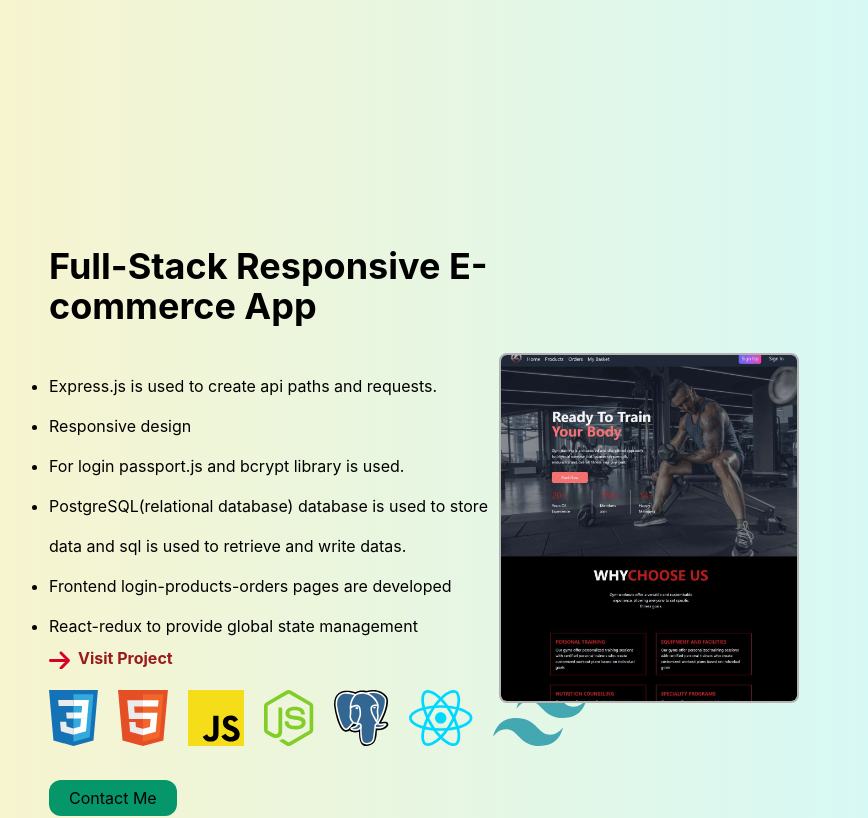
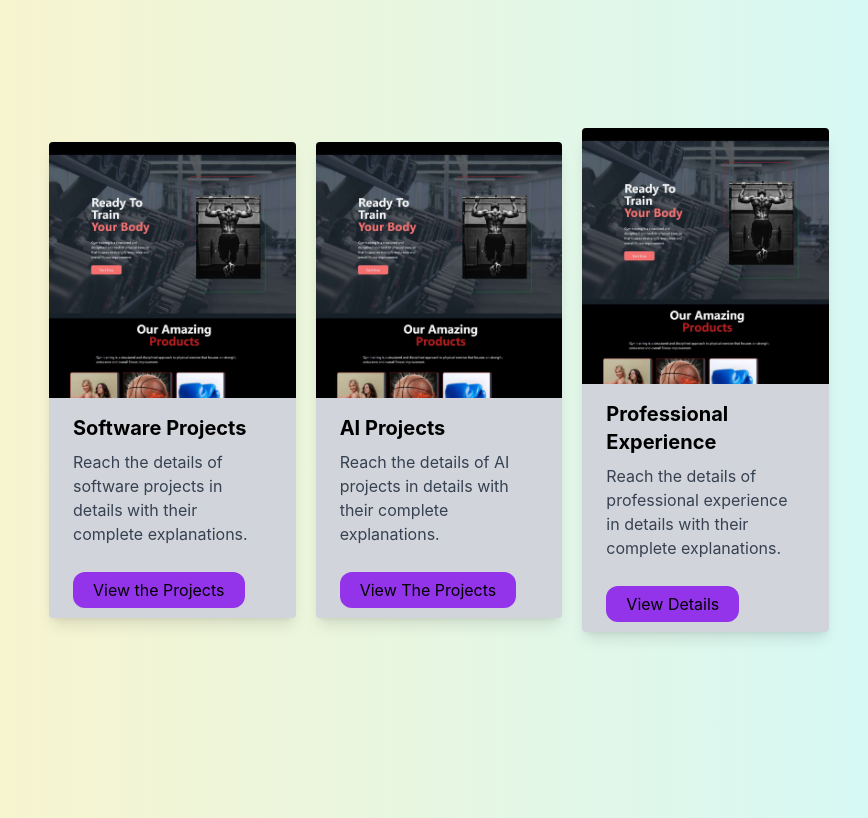
Before and after one commit to yssfklc/portfolio-project, a React (Create React App) app: page / in a window 1280 px wide. Shown: the part 800-1618 px from the top of the page, without its empty margins (191-1059 px from the left). Built offline with nearby package versions, Linux system fonts and the light colour scheme.

Commit message:
add new project details cards

```diff
--- a/src/App.js
+++ b/src/App.js
@@ -52,27 +52,74 @@ function App() {
       <div className='bg-gradient-to-r from-red-500 to-purple-500 rounded-xl py-3 flex justify-center items-center'>
         <a href='https://yusufai.streamlit.app/' target='_blank' ><p className='flex text-neutral-700 underline'><img src={openai} className='mr-2'></img> !!!! Ask Your Questions About me to Yusuf AI (Click Here)<img src={sendicon} className='ml-2'></img></p></a>
       </div>
-      <div className='grid grid-cols-12 grid-rows-6 hover:scroll-auto max-lg:flex max-lg:flex-col max-lg:items-center'>
-        <div className='col-start-2 col-span-4 row-start-1 row-span-1 flex justify-center items-center max-lg:py-10'>
+      <div className='grid grid-cols-12 grid-rows-8 hover:scroll-auto max-lg:flex max-lg:flex-col max-lg:items-center'>
+        <div className='col-start-2 col-span-4 row-start-1 row-span-1 h-screen flex justify-center items-center max-lg:py-10'>
           <img src={ysf} className='rounded-full h-96  max-lg:h-40'></img>
         </div>
-        <div className='col-start-7 col-span-6 row-start-1 row-span-1 flex flex-col justify-center items-start '>
+        <div className='col-start-7 col-span-6 row-start-1 row-span-1 h-screen flex flex-col justify-center items-start '>
           <div className='text-4xl mb-10 font-bold w-4/5 max-lg:w-full max-lg:h-1/4 max-lg:mb-16 '><h1>{text} <Cursor/><span></span> </h1></div>
+
           <div className='flex justify-center items-center mb-10 max-lg:mb-16'>
             {allSkills.map((allSkill)=>{
               return (<img src={allSkill} className='pr-5 max-lg:h-6 h-14'/>)
             })}
           </div>
           <div className='max-lg:mb-16'><a href='#contact' className='bg-emerald-600 hover:bg-emerald-800 rounded-xl px-5 py-2 transition-transform hover:-translate-y-1 '>Contact Me</a></div>
+
         </div>
+          <div className='flex col-start-3 col-span-8 row-start-2 h-max justify-center items-center max-lg:flex-col '>
+              <div class="bg-gray-300 w-4/12 rounded overflow-hidden shadow-lg mr-5 max-lg:w-full max-lg:mb-4">
+                <div className='flex justify-center items-center'>
+                  <img class="w-full h-64 object-cover" src={project1} alt="Sunset in the mountains"/>
+                </div>
+                <div class="px-6 py-4">
+                  <div class="font-bold text-xl mb-2">Software Projects</div>
+                  <p class="text-gray-700 text-base">
+                    Reach the details of software projects in details with their complete explanations.
+                  </p>
+                </div>
+                <div class="px-6 pt-4 pb-2 mb-2">
+                <a href='#contact' className='bg-purple-600 hover:bg-purple-800 rounded-xl px-5 py-2'>View the Projects</a>
+                </div>
+              </div>
+              <div class="bg-gray-300 w-4/12 rounded overflow-hidden shadow-lg mr-5 max-lg:w-full max-lg:mb-4">
+                <div className='flex justify-center items-center'>
+                  <img class="w-full h-64 object-cover" src={project1} alt="Sunset in the mountains"/>
+                </div>
+                <div class="px-6 py-4">
+                  <div class="font-bold text-xl mb-2">AI Projects</div>
+                  <p class="text-gray-700 text-base">
+                    Reach the details of AI projects in details with their complete explanations.
+                  </p>
+                </div>
+                <div class="px-6 pt-4 pb-2 mb-2">
+                <a href='#contact' className='bg-purple-600 hover:bg-purple-800 rounded-xl px-5 py-2'>View The Projects</a>
+                </div>
+              </div>
+              <div class="bg-gray-300 w-4/12 rounded overflow-hidden shadow-lg mr-5 max-lg:w-full max-lg:mb-4">
+                <div className='flex justify-center items-center'>
+                  <img class="w-full h-64 object-cover" src={project1} alt="Sunset in the mountains"/>
+                </div>
+                <div class="px-6 py-4">
+                  <div class="font-bold text-xl mb-2">Professional Experience</div>
+                  <p class="text-gray-700 text-base">
+                    Reach the details of professional experience in details with their complete explanations.
+                  </p>
+                </div>
+                <div class="px-6 pt-4 pb-2 mb-2">
+                <a href='#contact' className='bg-purple-600 hover:bg-purple-800 rounded-xl px-5 py-2'>View Details</a>
+                </div>
+              </div>
 
-        <div id='projects' className='col-start-7 col-span-4 row-start-2 row-span-1 flex justify-end items-center h-screen max-lg:flex-col max-lg:h-auto max-lg:mt-10 max-lg:mb-5'>
+
+          </div>
+        <div id='projects' className='col-start-7 col-span-4 row-start-3 row-span-1 flex justify-end items-center h-screen max-lg:flex-col max-lg:h-auto max-lg:mt-10 max-lg:mb-5'>
             <p className=' lg:hidden text-lg text-red-600'>Click image to scroll!</p>
           <div className='screen rounded-sm scroll-auto'>
             <img src={project1} className='rounded-lg w-56 h-80 object-cover '/>
           </div>
         </div>
-        <div className='col-start-3 col-span-6 row-start-2 row-span-1 flex flex-col justify-center items-start h-screen max-lg:h-auto'>
+        <div className='col-start-3 col-span-6 row-start-3 row-span-1 flex flex-col justify-center items-start h-screen max-lg:h-auto'>
           <div className='text-4xl mb-10 font-bold '><h1 className='w-4/5 max-lg:w-full'>Full-Stack Responsive E-commerce App</h1></div>
           <p className='w-9/12 mb-5 max-lg:w-full'><ul className='list-disc leading-10'>
               <li>Express.js is used to create api paths and requests.</li>
@@ -89,12 +136,12 @@ function App() {
           </div>
           <div><a href='#contact' className='bg-emerald-600 hover:bg-emerald-800 rounded-xl px-5 py-2 '>Contact Me</a></div>
         </div>
-        <div className='col-start-3 col-span-4 row-start-3 row-span-1 flex justify-start items-center h-screen max-lg:h-auto max-lg:mt-10 max-lg:mb-5 '>
+        <div className='col-start-3 col-span-4 row-start-4 row-span-1 flex justify-start items-center h-screen max-lg:h-auto max-lg:mt-10 max-lg:mb-5 '>
         <div className='screen3'>
             <img src={project4} className='rounded-lg w-56 h-80 object-cover '></img>
           </div>
         </div>
-        <div className='col-start-7 col-span-6 row-start-3 row-span-1 flex flex-col justify-center items-start h-screen max-lg:h-auto'>
+        <div className='col-start-7 col-span-6 row-start-4 row-span-1 flex flex-col justify-center items-start h-screen max-lg:h-auto'>
           <div className='text-4xl mb-10 font-bold '><h1 className='w-4/5 max-lg:w-full'>Full-Stack Dashboard</h1></div>
           <p className='w-9/12 mb-5 max-lg:w-full'>
           <ul className='list-disc leading-10'>
@@ -112,12 +159,12 @@ function App() {
           </div>
           <div><a href='#contact' className='bg-emerald-600 hover:bg-emerald-800 rounded-xl px-5 py-2 '>Contact Me</a></div>
         </div>
-        <div className='col-start-3 col-span-4 row-start-5 row-span-1 flex justify-start items-center h-screen max-lg:h-auto max-lg:mt-10 max-lg:mb-5 '>
+        <div className='col-start-3 col-span-4 row-start-6 row-span-1 flex justify-start items-center h-screen max-lg:h-auto max-lg:mt-10 max-lg:mb-5 '>
         <div className='screen'>
             <img src={project2} className='rounded-lg w-56 h-80 object-cover '></img>
           </div>
         </div>
-        <div className='col-start-7 col-span-6 row-start-5 row-span-1 flex flex-col justify-center items-start h-screen max-lg:h-auto'>
+        <div className='col-start-7 col-span-6 row-start-6 row-span-1 flex flex-col justify-center items-start h-screen max-lg:h-auto'>
           <div className='text-4xl mb-10 font-bold '><h1 className='w-4/5 max-lg:w-full'>Frontend-React Game App</h1></div>
           <p className='w-9/12 mb-5 max-lg:w-full'>
           <ul className='list-disc leading-10'>
@@ -134,12 +181,12 @@ function App() {
           </div>
           <div><a href='#contact' className='bg-emerald-600 hover:bg-emerald-800 rounded-xl px-5 py-2 '>Contact Me</a></div>
         </div>
-        <div className='col-start-7 col-span-4 row-start-4 row-span-1 flex justify-end items-center h-screen max-lg:h-auto max-lg:mt-10 max-lg:mb-10'>
+        <div className='col-start-7 col-span-4 row-start-5 row-span-1 flex justify-end items-center h-screen max-lg:h-auto max-lg:mt-10 max-lg:mb-10'>
         <div className='screen2 rounded-lg'>
             <img src={project3} className='rounded-lg w-56 h-80 object-cover '></img>
           </div>
         </div>
-        <div className='col-start-3 col-span-6 row-start-4 row-span-1 flex flex-col justify-center items-start h-screen max-lg:h-auto'>
+        <div className='col-start-3 col-span-6 row-start-5 row-span-1 flex flex-col justify-center items-start h-screen max-lg:h-auto'>
           <div className='text-4xl mb-10 font-bold '><h1 className='w-4/5 max-lg:w-full'>A Responsive Freelance Website From The Scratch - 'architectural-website'</h1></div>
           <p className='w-9/12 mb-5 max-lg:w-full'>
             <ul className='list-disc leading-10'>
@@ -160,10 +207,10 @@ function App() {
           </div>
           <div><a href='#contact' className='bg-emerald-600 hover:bg-emerald-800 rounded-xl px-5 py-2 '>Contact Me</a></div>
         </div>
-        <div className='col-start-3 col-span-5 row-start-6 row-span-1 flex justify-start items-center h-screen max-lg:h-auto max-lg:mt-10 max-lg:mb-5'>
+        <div className='col-start-3 col-span-5 row-start-7 row-span-1 flex justify-start items-center h-screen max-lg:h-auto max-lg:mt-10 max-lg:mb-5'>
           <img src={p1} className='rounded-lg'></img>
         </div>
-        <div id='contact' className='col-start-7 col-span-6 row-start-6 row-span-1 flex justify-center items-center h-screen max-lg:h-auto max-lg:mb-10'>
+        <div id='contact' className='col-start-7 col-span-6 row-start-7 row-span-1 flex justify-center items-center h-screen max-lg:h-auto max-lg:mb-10'>
           <div >
             <a href='https://tr.linkedin.com/in/yssfklc' className='flex flex-col justify-center items-center'>
               <img src={linkedin} className='rounded-lg mr-10 mb-5 max-lg:h-10'/>
```
